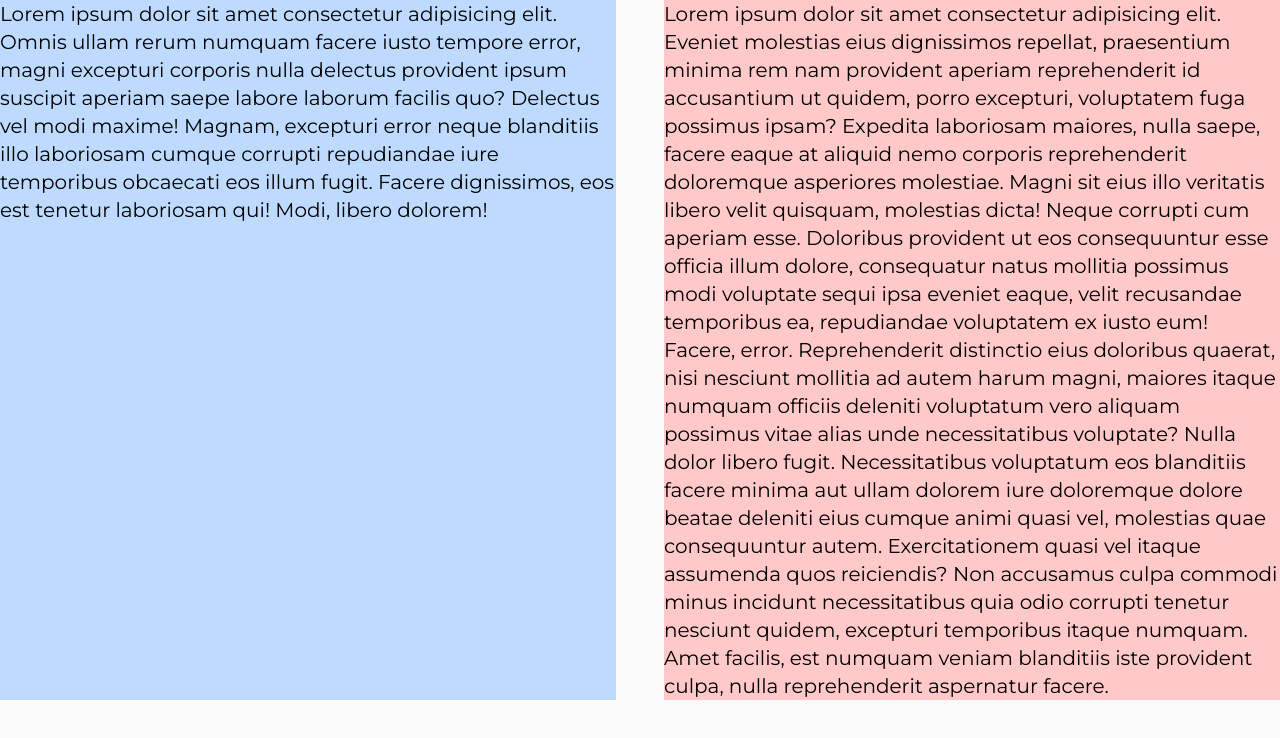
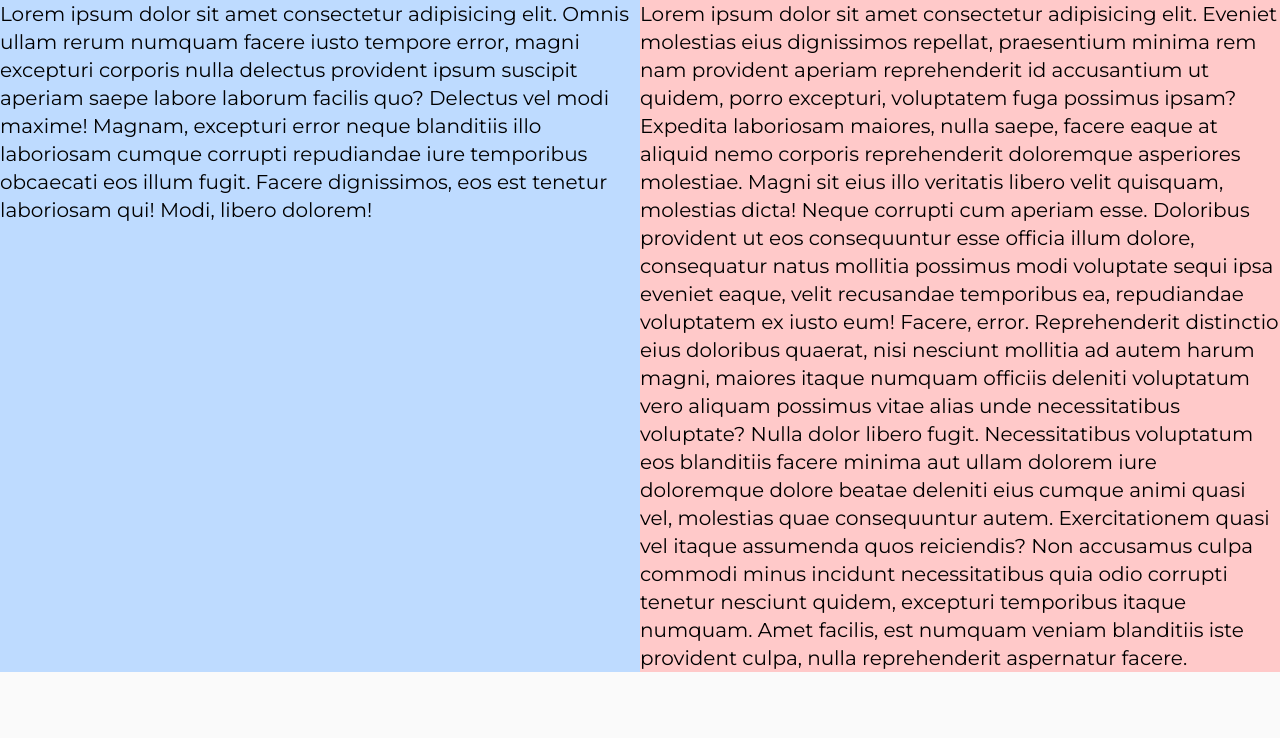
Before and after one commit to oleksandrmaliy/Forever, a React (Vite) app: page / in a window 1280 px wide. Shown: the top 738 px of the page. Built offline with nearby package versions, Linux system fonts and the light colour scheme.

Commit message:
css again

```diff
--- a/src/components/hero.module.css
+++ b/src/components/hero.module.css
@@ -1,8 +1,4 @@
 .herocontainer {
-  display: flex;
-  flex-direction: column;
-  gap: 3rem; /* 12 * 0.25rem = 3rem */
-
   /* Вимикаємо flex і вмикаємо grid на md (768px+) */
   @media (min-width: 768px) {
     display: grid;
```
